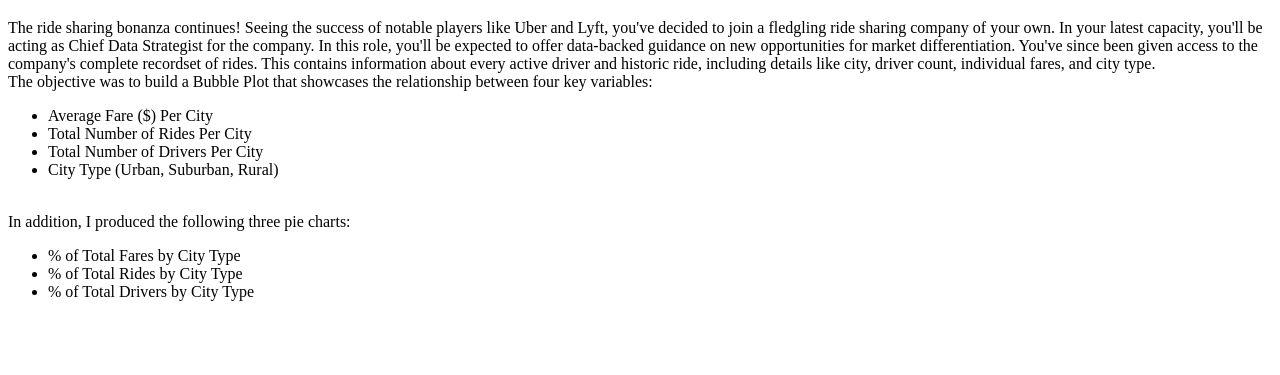
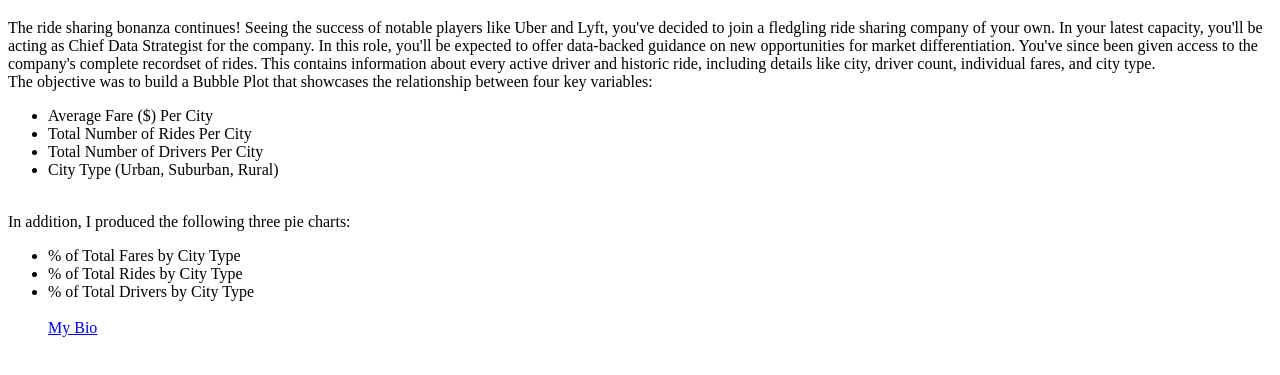
Before and after one commit to jeffklima/Pyber, a plain HTML site: page index.html in a window 1280 px wide. Shown: the part 311-686 px from the top of the page. Drawn offline with Linux system fonts and the light colour scheme.

Commit message:
Update index.html

```diff
--- a/index.html
+++ b/index.html
@@ -22,5 +22,8 @@ The objective was to build a Bubble Plot that showcases the relationship between
  <li>% of Total Fares by City Type</li>
  <li>% of Total Rides by City Type</li>
  <li>% of Total Drivers by City Type</li>
+<br>
+  <a href="https://jeffklima.github.io">My Bio</a>
+<br>
 </body>
 </html>
```
